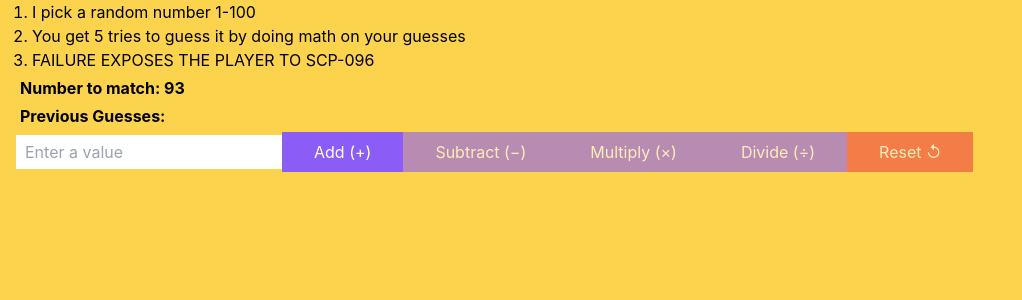
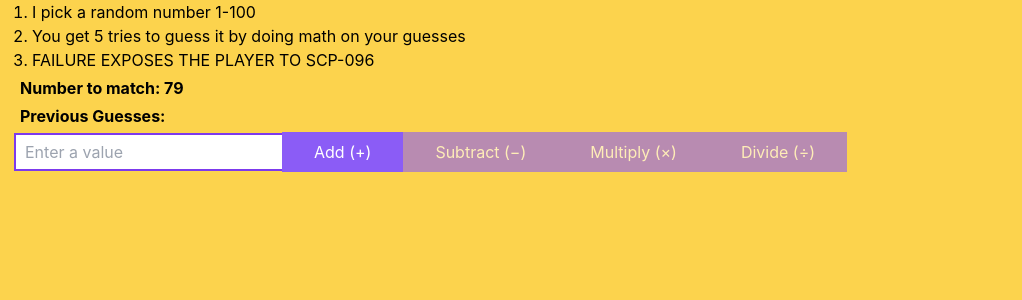
Before and after one commit to thebeyondr/number-guesser-carnival, a React (Create React App) app: page / in a window 1280 px wide. Shown: the top 300 px of the page, without its empty margins (0-1022 px from the left). Built offline with nearby package versions, Linux system fonts and the light colour scheme.

Commit message:
Updated reset functionality and UI

```diff
--- a/src/App.js
+++ b/src/App.js
@@ -4,13 +4,15 @@ import { ethers } from 'ethers';
 import Guesser from './artifacts/contracts/Guesser.sol/Guesser.json';
 
 const guesserAddress = '0x9E545E3C0baAB3E08CdfD552C960A1050f373042';
-const numberToGuess = Math.floor(Math.random() * (100 - 1) + 1);
 
 function App() {
     const [guesses, setGuesses] = useState([]);
     const [numBy, setNumByValue] = useState('');
     const [_firstGuess, setFirstGuess] = useState(false);
     const [_gameEnded, setGameEnded] = useState(false);
+    const [numberToGuess, setNumberToGuess] = useState(
+        Math.floor(Math.random() * (100 - 1) + 1)
+    );
 
     // Request Metamask access
     async function requestAccount() {
@@ -83,6 +85,8 @@ function App() {
         setGuesses([]);
         setFirstGuess(false);
         setGameEnded(false);
+        setNumByValue('');
+        setNumberToGuess(Math.floor(Math.random() * (100 - 1) + 1));
     }
 
     return (
@@ -114,9 +118,12 @@ function App() {
                 </h3>
                 <input
                     className="border border-transparent focus:outline-none focus:ring-2 focus:ring-purple-600 focus:border-transparent py-1 px-2"
+                    type="text"
+                    value={numBy}
                     disabled={_gameEnded}
                     onChange={(e) => setNumByValue(e.target.value)}
                     placeholder="Enter a value"
+                    autoFocus
                 />
                 <button
                     className="bg-purple-500 hover:bg-purple-600 focus:outline-none focus:ring-2 focus:ring-purple-600 focus:ring-opacity-50 px-8 py-2 text-white disabled:opacity-60"
@@ -125,7 +132,6 @@ function App() {
                 >
                     Add (+)
                 </button>
-
                 <button
                     className="bg-purple-500 hover:bg-purple-600 focus:outline-none focus:ring-2 focus:ring-purple-600 focus:ring-opacity-50 px-8 py-2 text-white disabled:opacity-60"
                     disabled={!_firstGuess || _gameEnded}
@@ -133,7 +139,6 @@ function App() {
                 >
                     Subtract (−)
                 </button>
-
                 <button
                     className="bg-purple-500 hover:bg-purple-600 focus:outline-none focus:ring-2 focus:ring-purple-500 focus:ring-opacity-50 px-8 py-2 text-white disabled:opacity-60"
                     disabled={!_firstGuess || _gameEnded}
@@ -141,7 +146,6 @@ function App() {
                 >
                     Multiply (×)
                 </button>
-
                 <button
                     className="bg-purple-500 hover:bg-purple-600 focus:outline-none focus:ring-2 focus:ring-purple-600 focus:ring-opacity-50 px-8 py-2 text-white disabled:opacity-60"
                     disabled={!_firstGuess || _gameEnded}
@@ -149,13 +153,14 @@ function App() {
                 >
                     Divide (÷)
                 </button>
+                {_gameEnded && (
                     <button
                         className="bg-red-500 hover:bg-red-600 focus:outline-none focus:ring-2 focus:ring-red-600 focus:ring-opacity-50 px-8 py-2 text-white disabled:opacity-60"
-                    disabled={!_gameEnded}
                         onClick={() => resetGuess()}
                     >
                         Reset ↺
                     </button>
+                )}
             </header>
         </div>
     );
```
Lines whose indentation alone changed are shown as unchanged.
